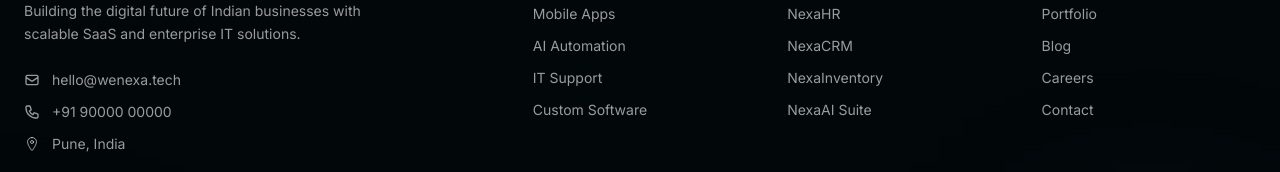
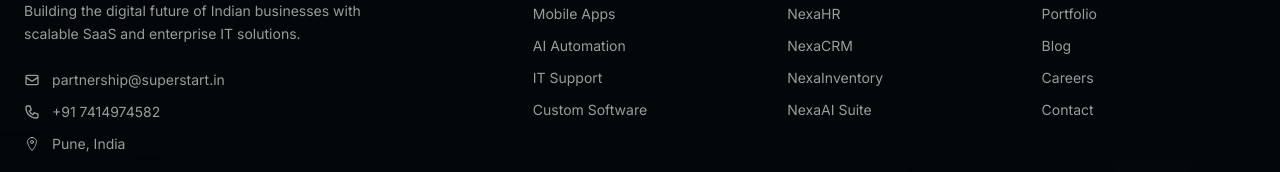
Before and after one commit to weinternpune/WeNexa-Tech, a React (Vite) app in the folder Frontend/: page / in a window 1280 px wide. Shown: the part 8009-8181 px from the top of the page. Built offline with nearby package versions, Linux system fonts and the light colour scheme.

Commit message:
updated UI / fixed bug / added feature

```diff
--- a/Frontend/src/components/layout/Footer.jsx
+++ b/Frontend/src/components/layout/Footer.jsx
@@ -65,12 +65,12 @@
             <div className="flex flex-col gap-3">
               <a className="flex items-center gap-3 text-sm text-white/60 hover:text-cyan-400">
                 <HiOutlineMail className="w-4 h-4" />
-                hello@wenexa.tech
+                partnership@superstart.in
               </a>
 
               <a className="flex items-center gap-3 text-sm text-white/60 hover:text-cyan-400">
                 <HiOutlinePhone className="w-4 h-4" />
-                +91 90000 00000
+                +91 7414974582
               </a>
 
               <div className="flex items-center gap-3 text-sm text-white/60">
--- a/Frontend/src/pages/Contact/ContactPage.jsx
+++ b/Frontend/src/pages/Contact/ContactPage.jsx
@@ -11,8 +11,8 @@
   {
     icon: Phone,
     label: 'Call / WhatsApp',
-    value: '+91 90000 00000',
-    href: 'tel:+919000000000',
+    value: '+91 7414974582',
+    href: 'tel:+917414974582',
   },
   {
     icon: MapPin,
```
Also changed, not shown: 2 other files (tests, documents, lock files or other folders).
